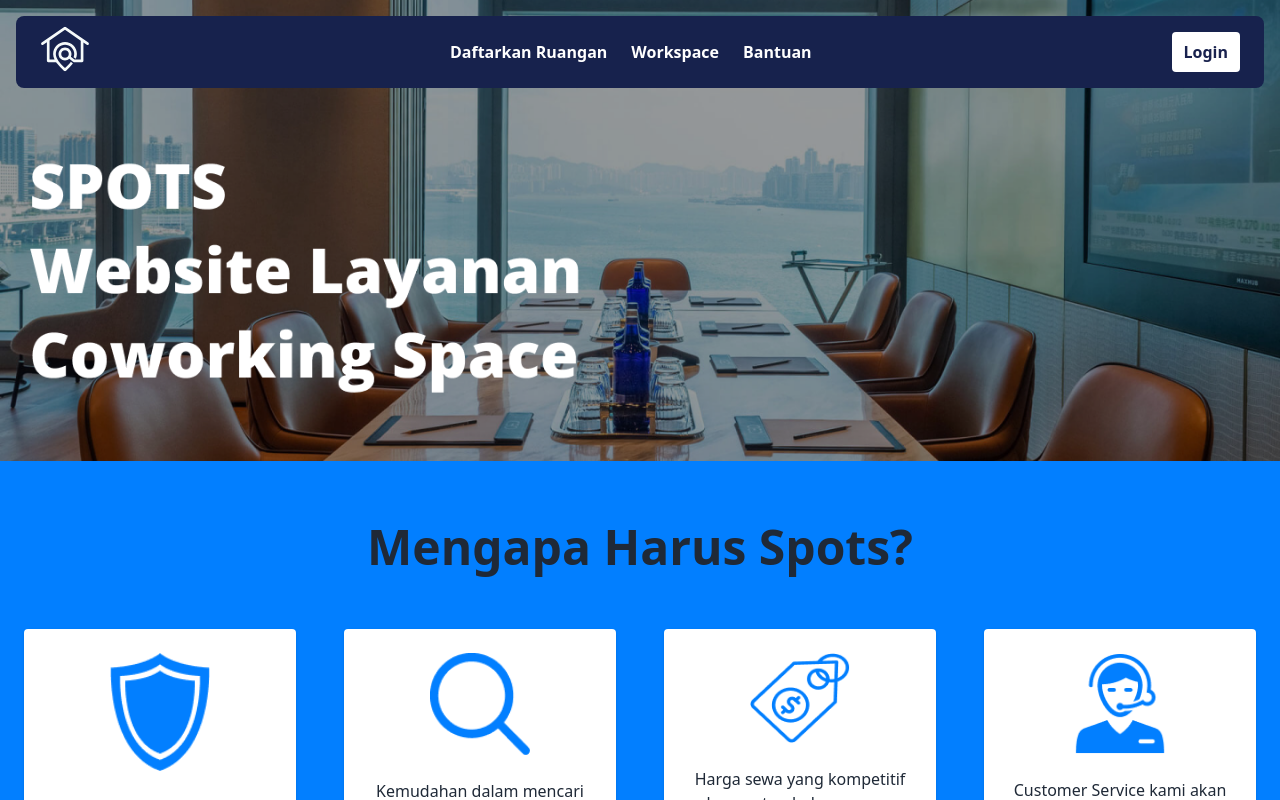
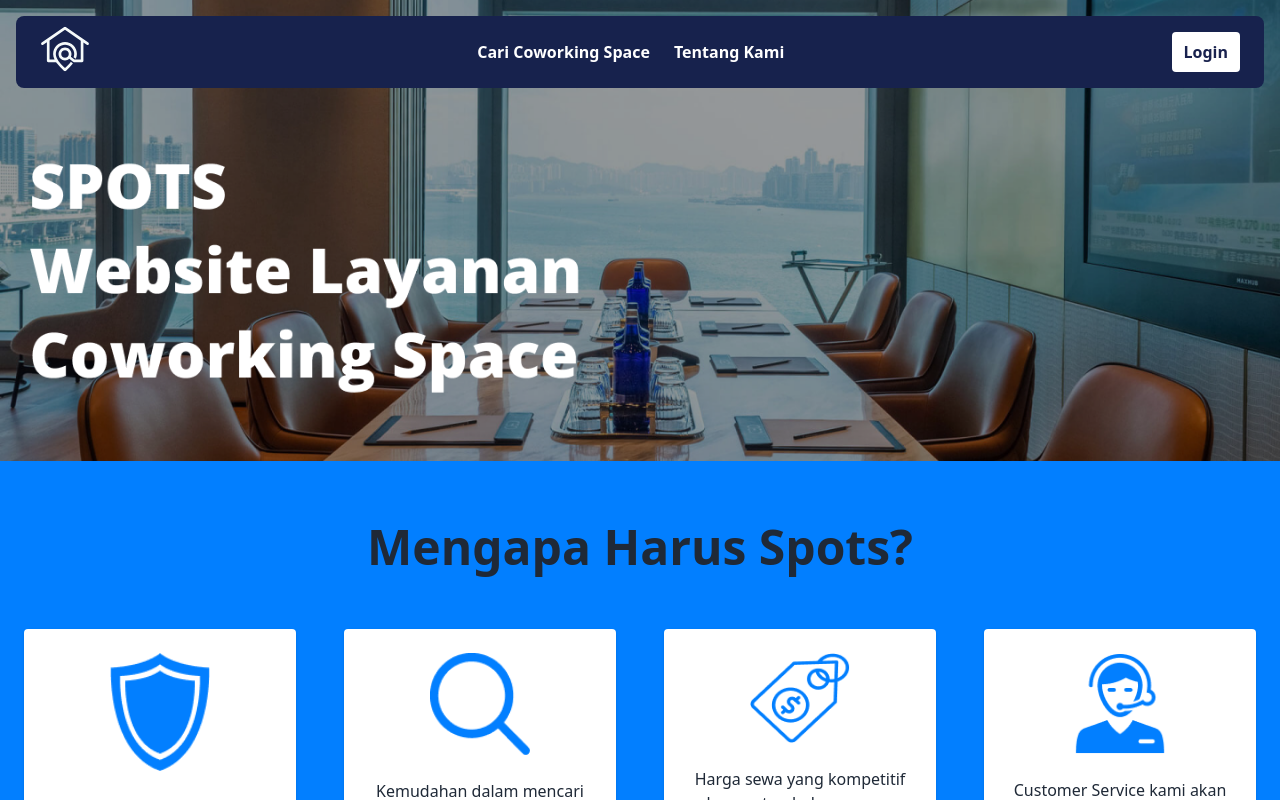
Before and after one commit to ahmadyhs/spots-frontend, a Next.js app: page / in a window 1280 px wide. Shown: the top 800 px of the page. Built offline with nearby package versions, Linux system fonts and the light colour scheme.

Commit message:
readjust navbar

```diff
--- a/app/Navbar.jsx
+++ b/app/Navbar.jsx
@@ -6,21 +6,18 @@ export const Navbar = () => {
     <>
       <nav className='flex justify-between w-full flex-wrap bg-[#17224D] py-2 px-6 rounded-lg'>
         <div>
-        <Link className='inline-flex items-center' href='/landing'>
+        <Link className='inline-flex items-center' href='/'>
           <Image src="/SPOTS-white-icon.svg" height={50} width={50}/>
         </Link>
         </div>
 
         <div className='hidden w-full lg:inline-flex lg:flex-row lg:w-auto'>
           <div className='lg:flex-row lg:ml-auto lg:w-auto w-full lg:items-center items-start flex flex-col justify-center lg:h-auto'>
-            <Link className='lg:inline-flex lg:w-auto w-full px-3 py-2 rounded text-white font-bold items-center justify-center hover:text-green-600' href='/'>
-                Daftarkan Ruangan
-            </Link>
-            <Link className='lg:inline-flex lg:w-auto w-full px-3 py-2 rounded text-white font-bold items-center justify-center hover:text-green-600' href='/'>
-                Workspace
+            <Link className='lg:inline-flex lg:w-auto w-full px-3 py-2 rounded text-white font-bold items-center justify-center hover:text-green-600' href='/eksplorasi'>
+                Cari Coworking Space
             </Link>
             <Link  className='lg:inline-flex lg:w-auto w-full px-3 py-2 rounded text-white font-bold items-center justify-center hover:text-green-600' href='/'>
-                Bantuan
+                Tentang Kami
             </Link>
           </div>
         </div>
```
